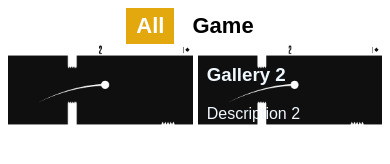
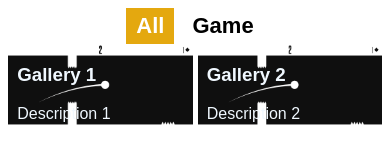
Before and after one commit to Programonaut-Blog/filterable-gallery, a plain HTML site: page index.html in a window 390 px wide. Drawn offline with Linux system fonts and the light colour scheme.

Commit message:
add no hover on mobile

```diff
--- a/css/gallery.css
+++ b/css/gallery.css
@@ -115,3 +115,15 @@ body {
         grid-template-columns: repeat(2, .5fr);
     }
 }
+
+@media (hover: none) {
+    .hide-element {
+        opacity: 1;
+        transition: all 0.2s ease-in-out;
+    }
+
+    .show-hidden:hover .hide-element {
+        opacity: 1;
+        transition: all 0.2s ease-in-out;
+    }
+}
```
